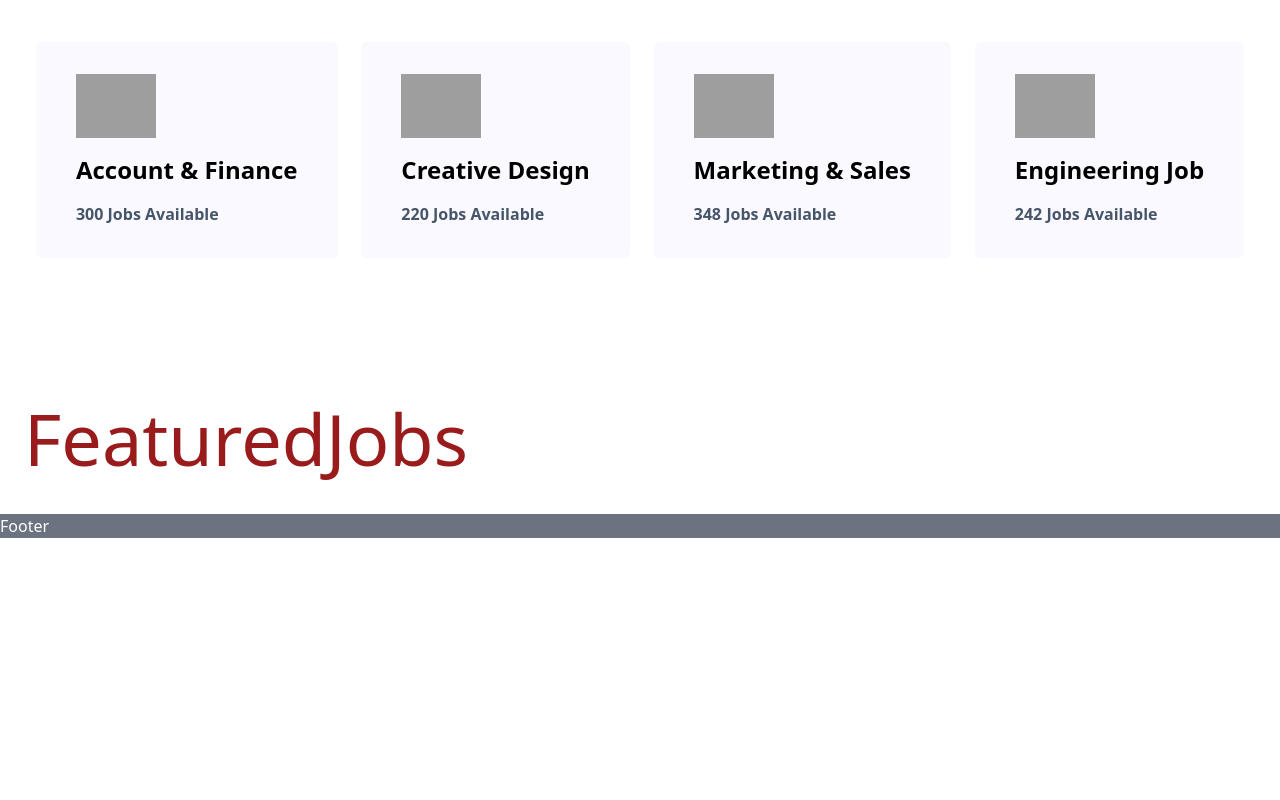
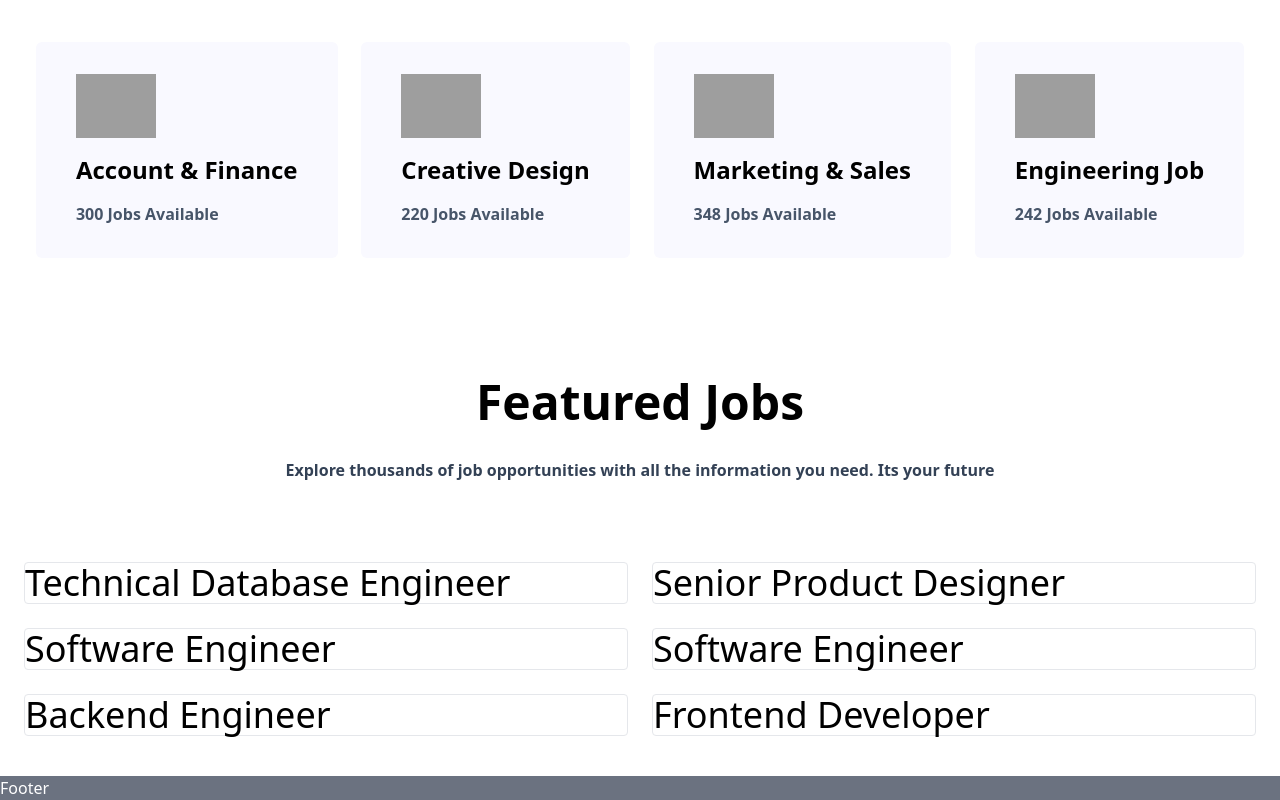
Before and after one commit to hasibahamedsakib/career-path, a React (Vite) app: page / in a window 1280 px wide. Shown: the part 1058-1858 px from the top of the page. Before the commit the page ends 1596 px from the top, so only its background shows below. Built offline with nearby package versions, Linux system fonts and the light colour scheme; grey boxes are pictures that could not be loaded.

Commit message:
feature jobs data is created.

```diff
--- a/public/featuredJobs.json
+++ b/public/featuredJobs.json
@@ -10,5 +10,65 @@
         ],
         "location": "Dhaka, Bangladesh",
         "salary": "100K - 150K"
+    },
+    {
+        "id": 102,
+        "position": "Senior Product Designer",
+        "company": "Netflix",
+        "logo": "https://www.freepnglogos.com/uploads/red-netflix-logo-text-png-3.png",
+        "job-type": [
+            "Onsite",
+            "Full Time"
+        ],
+        "location": "Dhaka, Bangladesh",
+        "salary": "120K - 150K"
+    },
+    {
+        "id": 103,
+        "position": "Software Engineer",
+        "company": "Netflix",
+        "logo": "https://www.freepnglogos.com/uploads/tesla-logo-png-20.png",
+        "job-type": [
+            "Onsite",
+            "Full Time"
+        ],
+        "location": "Dublin",
+        "salary": "140K - 160K"
+    },
+    {
+        "id": 104,
+        "position": "Software Engineer",
+        "company": "Microsoft",
+        "logo": "https://www.freepnglogos.com/uploads/microsoft-logo-4.png",
+        "job-type": [
+            "Remote",
+            "Full Time"
+        ],
+        "location": "Ireland",
+        "salary": "140K - 160K"
+    },
+    {
+        "id": 105,
+        "position": "Backend Engineer",
+        "company": "ChatGPT",
+        "logo": "https://media.smallbiztrends.com/2023/01/what-is-chatgpt.png",
+        "job-type": [
+            "onsite",
+            "Full Time"
+        ],
+        "location": "USA",
+        "salary": "100K - 120K"
+    },
+    {
+        "id": 106,
+        "position": "Frontend Developer",
+        "company": "Programming Hero",
+        "logo": "https://encrypted-tbn0.gstatic.com/images?q=tbn:ANd9GcTXxtn7Iuw79EGLElIEVoP2hxKz1U8qmTj55w&usqp=CAU",
+        "job-type": [
+            "Remote",
+            "Full Time"
+        ],
+        "location": "Dhaka, Bangladesh",
+        "salary": "40K - 50K"
     }
 ]
--- a/src/Components/FeaturedJobs/FeaturedJobs.jsx
+++ b/src/Components/FeaturedJobs/FeaturedJobs.jsx
@@ -1,9 +1,28 @@
-import React from "react";
+import React, { useEffect, useState } from "react";
+import SingleFeature from "../SingleFeature/SingleFeature";
 
 const FeaturedJobs = () => {
+  const [featuredJob, setFeaturedJob] = useState([]);
+  useEffect(() => {
+    fetch("featuredJobs.json")
+      .then((res) => res.json())
+      .then((data) => setFeaturedJob(data));
+  }, []);
+  console.log(featuredJob);
   return (
     <div className="container">
-      <h1 className="text-7xl text-red-800">FeaturedJobs</h1>
+      <div className="text-center">
+        <h1 className="text-5xl font-semibold">Featured Jobs</h1>
+        <p className="text-slate-700 my-8 mb-20 text-base font-semibold">
+          Explore thousands of job opportunities with all the information you
+          need. Its your future
+        </p>
+      </div>
+      <div className="grid md:grid-cols-2 sm:grid-cols-1 gap-6">
+        {featuredJob.map((featureJob) => (
+          <SingleFeature key={featureJob.id} featureJob={featureJob} />
+        ))}
+      </div>
     </div>
   );
 };
--- a/src/Components/JobCategory/JobCategory.jsx
+++ b/src/Components/JobCategory/JobCategory.jsx
@@ -10,7 +10,7 @@ const JobCategory = () => {
   }, []);
 
   return (
-    <div className="container  my-16">
+    <div className="container  mt-16 mb-10">
       <div className="text-center">
         <h1 className="text-5xl font-semibold">Job Category List</h1>
         <p className="text-slate-700 my-8 mb-20 text-base font-semibold">
--- /dev/null
+++ b/src/Components/SingleFeature/SingleFeature.jsx
@@ -0,0 +1,11 @@
+import React from "react";
+
+const SingleFeature = ({ featureJob }) => {
+  return (
+    <div className="border rounded">
+      <h1 className="text-4xl">{featureJob.position}</h1>
+    </div>
+  );
+};
+
+export default SingleFeature;
--- a/src/Components/singleCategory/singleCategory.jsx
+++ b/src/Components/singleCategory/singleCategory.jsx
@@ -1,7 +1,6 @@
 import React from "react";
 
 const SingleCategory = ({ jobs }) => {
-  console.log(jobs);
   return (
     <div className="bg-[#f9f9ff] rounded-md py-8 px-10">
       <img className="w-20 h-16" src={jobs.icon} alt="" />
```
